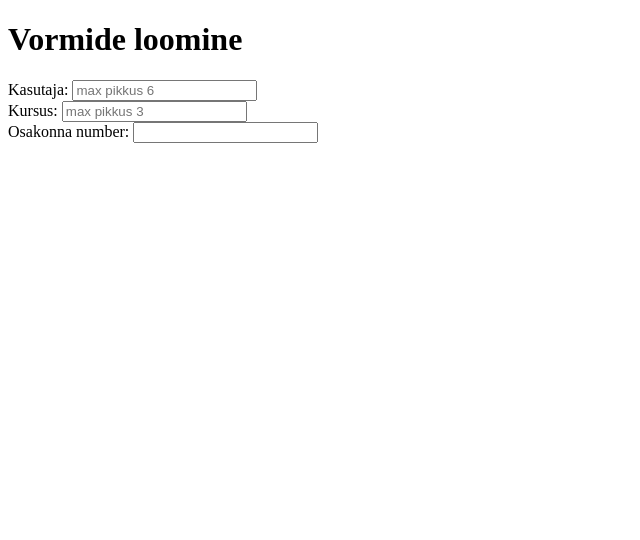
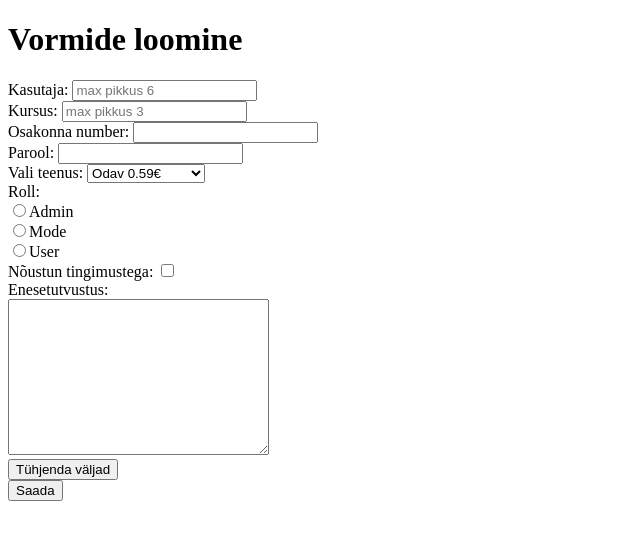
Before and after one commit to YAntonenko/HTML-Mario, a plain HTML site: page H06.html in a window 1280 px wide. Shown: the whole page, without its empty margins (0-640 px from the left). Drawn offline with Linux system fonts and the light colour scheme.

Commit message:
Update H06.html

```diff
--- a/H06.html
+++ b/H06.html
@@ -11,6 +11,22 @@
         Kasutaja: <input type="text" name="user" placeholder="max pikkus 6" maxlength="6"><br>
         Kursus: <input type="text" name="course" placeholder="max pikkus 3" maxlength="3"><br>
         Osakonna number: <input type="number" name="dep" min="1" step="1"><br>
+        Parool: <input type="password" name="password"><br>
+        Vali teenus:
+        <select name="service">
+            <option value="0.59">Odav 0.59€</option>
+            <option value="1.59">Keskmine 1.59€</option>
+            <option value="2.59">Kallis 2.59€</option>
+        </select><br>
+        Roll:<br>
+        <input type="radio" name="role" value="Admin">Admin<br>
+        <input type="radio" name="role" value="Mode">Mode<br>
+        <input type="radio" name="role" value="User">User<br>
+        Nõustun tingimustega: <input type="checkbox" name="agree"><br>
+        Enesetutvustus: <br>
+        <textarea name="bio" cols="30" rows="10"></textarea><br>
+        <input type="reset" value="Tühjenda väljad"><br>
+        <input type="submit" value="Saada"><br>
     </form>
 </body>
 </html>
```
